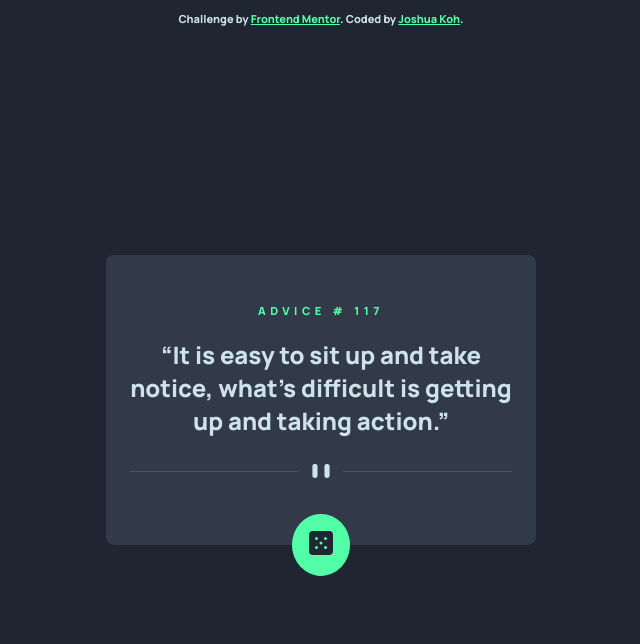
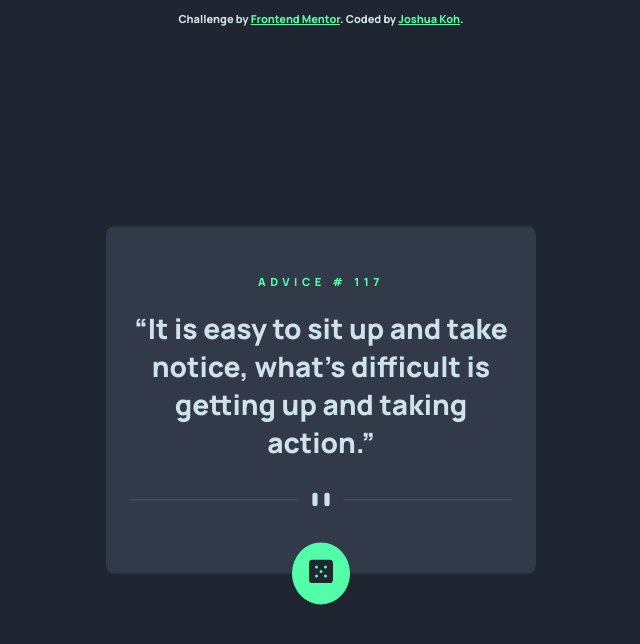
Before and after one commit to Joshuakme/fm-advice-generator-app-main, a plain HTML site: page index.html in a window 1536 px wide. Shown: the whole page, without its empty margins (447-1087 px from the left). Drawn offline with Linux system fonts and the light colour scheme.

Commit message:
Update style.css

```diff
--- a/style.css
+++ b/style.css
@@ -146,4 +146,8 @@ button#dice img {
     max-width: 28vw;
     border-radius: 8px;
   }
+
+  .card q#quoteTxt {
+    font-size: 1.75rem;
+  }
 }
```
